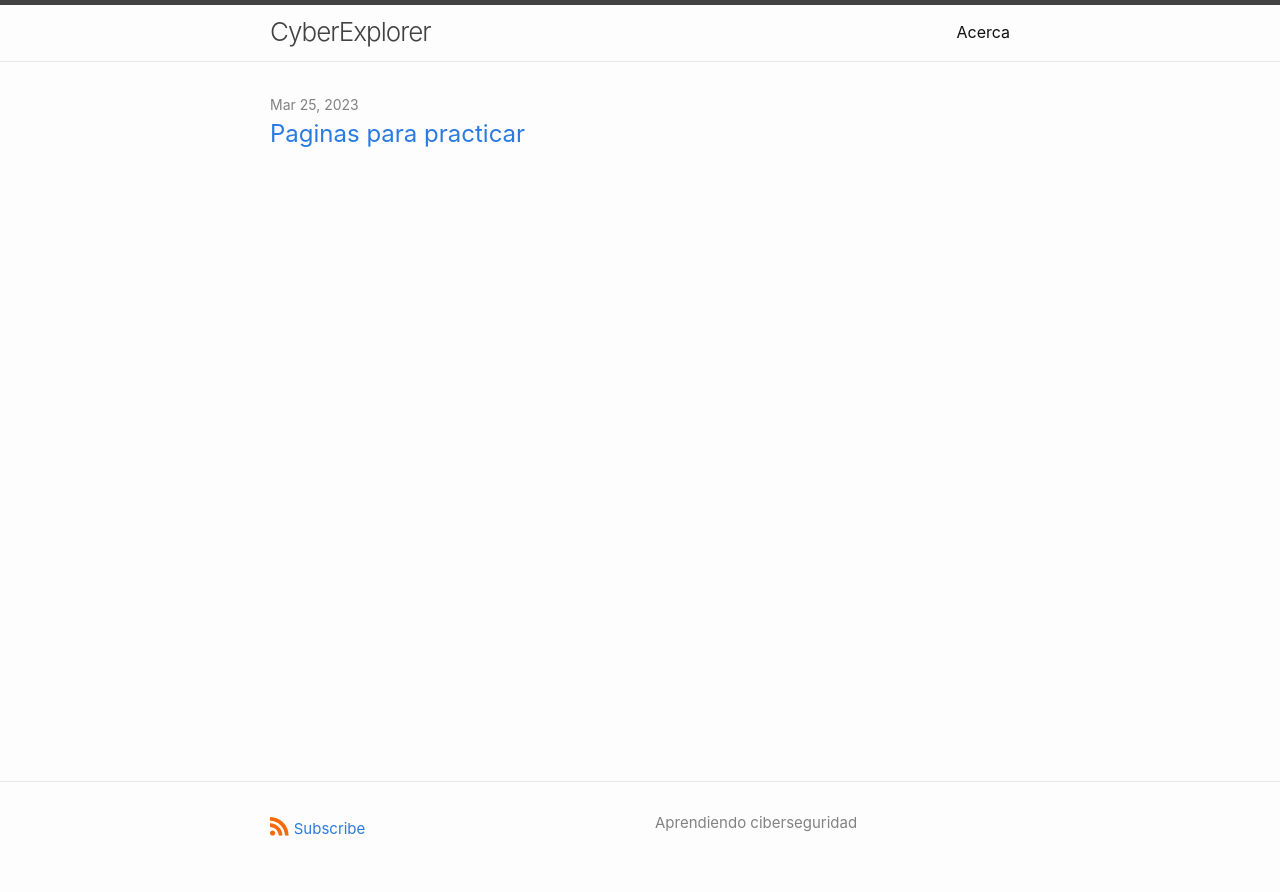
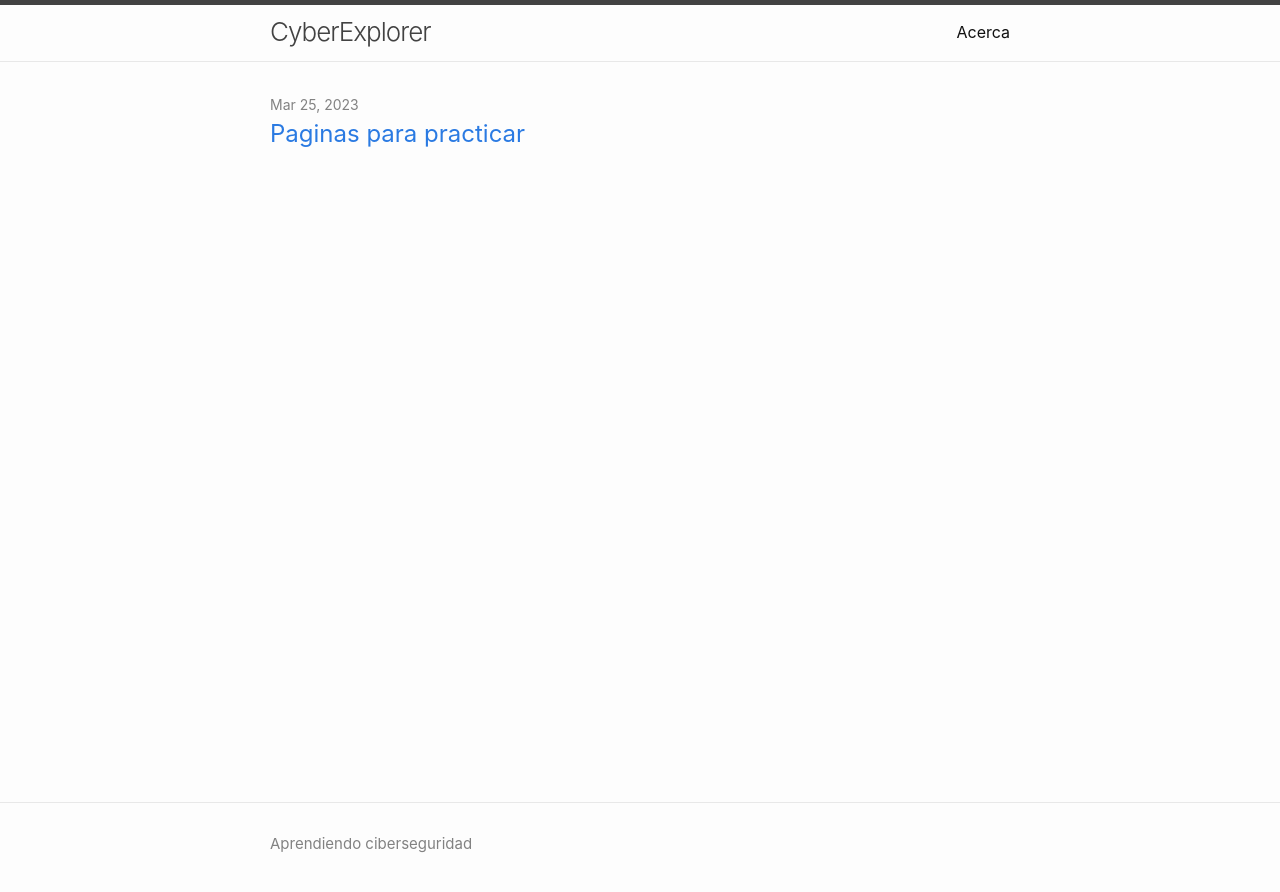
Before and after one commit to InteractiveSpheral/InteractiveSpheral.github.io, a Jekyll site: the page built from webapp/index.markdown, in a window 1280 px wide. Shown: the top 892 px of the page. Built offline with Jekyll 4.4.1, drawn with Linux system fonts in a browser that asks for light colours.

Commit message:
cambios locales

```diff
--- a/webapp/_includes/footer.html
+++ b/webapp/_includes/footer.html
@@ -2,36 +2,12 @@
   <data class="u-url" href="{{ "/" | relative_url }}"></data>
 
   <div class="wrapper">
-
     <div class="footer-col-wrapper">
-      <div class="footer-col">
-        <p class="feed-subscribe">
-          <a href="{{ site.feed.path | default: 'feed.xml' | absolute_url }}">
-            <svg class="svg-icon orange">
-              <use xlink:href="{{ 'assets/minima-social-icons.svg#rss' | relative_url }}"></use>
-            </svg><span>Subscribe</span>
-          </a>
-        </p>
-      {%- if site.author %}
-        <ul class="contact-list">
-          {% if site.author.name -%}
-            <li class="p-name">{{ site.author.name | escape }}</li>
-          {% endif -%}
-          {% if site.author.email -%}
-            <li><a class="u-email" href="mailto:{{ site.author.email }}">{{ site.author.email }}</a></li>
-          {%- endif %}
-        </ul>
-      {%- endif %}
-      </div>
-      <div class="footer-col">
         <p>{{ site.description | escape }}</p>
-      </div>
     </div>
-
     <div class="social-links">
       {%- include social.html -%}
     </div>
-
   </div>
 
 </footer>
```
